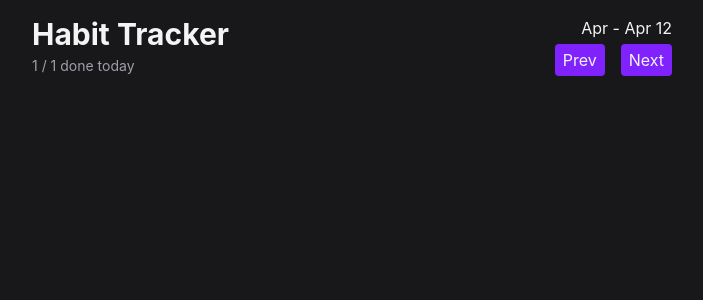
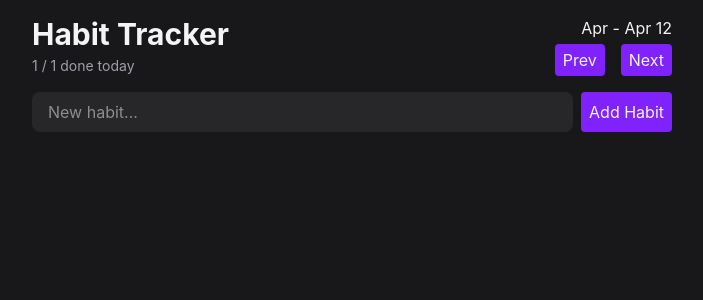
Before and after one commit to sercansimsek/habit_tracker, a React (Vite) app: page / in a window 1280 px wide. Shown: the top 300 px of the page, without its empty margins (288-991 px from the left). Built offline with nearby package versions, Linux system fonts and the light colour scheme.

Commit message:
HabitForm component created

```diff
--- a/src/App.tsx
+++ b/src/App.tsx
@@ -1,27 +1,13 @@
-import { Button } from "./components/Button";
+import HabitForm from "./components/HabitForm";
+import HabitList from "./components/HabitList";
+import Header from "./components/Header";
 
 export default function App() {
   return (
     <div className="max-w-2xl mx-auto p-4 flex flex-col gap-4">
       <Header />
+      <HabitForm />
+      <HabitList />
     </div>
   );
 }
-
-function Header() {
-  return (
-    <header className="flex items-center justify-between">
-      <div className="flex flex-col gap-1">
-        <h1 className="text-3xl font-bold">Habit Tracker</h1>
-        <span className="text-zinc-400 text-sm">1 / 1 done today</span>
-      </div>
-      <div className="flex flex-col gap-1 items-end">
-        <span>Apr - Apr 12</span>
-        <div className="flex items-center gap-4">
-          <Button>Prev</Button>
-          <Button>Next</Button>
-        </div>
-      </div>
-    </header>
-  );
-}
--- /dev/null
+++ b/src/components/HabitForm.tsx
@@ -0,0 +1,14 @@
+import { Button } from "./Button";
+
+export default function HabitForm() {
+  return (
+    <form action="" className="flex gap-2">
+      <input
+        type="text"
+        className="flex-1 rounded-lg bg-zinc-800 px-4 py-2 outline-none focus-visible:ring-2 focus-visible:ring-violet-500"
+        placeholder="New habit..."
+      />
+      <Button>Add Habit</Button>
+    </form>
+  );
+}
--- /dev/null
+++ b/src/components/HabitList.tsx
@@ -0,0 +1,3 @@
+export default function HabitList() {
+  return null;
+}
--- /dev/null
+++ b/src/components/Header.tsx
@@ -0,0 +1,19 @@
+import { Button } from "./Button";
+
+export default function Header() {
+  return (
+    <header className="flex items-center justify-between">
+      <div className="flex flex-col gap-1">
+        <h1 className="text-3xl font-bold">Habit Tracker</h1>
+        <span className="text-zinc-400 text-sm">1 / 1 done today</span>
+      </div>
+      <div className="flex flex-col gap-1 items-end">
+        <span>Apr - Apr 12</span>
+        <div className="flex items-center gap-4">
+          <Button>Prev</Button>
+          <Button>Next</Button>
+        </div>
+      </div>
+    </header>
+  );
+}
```
